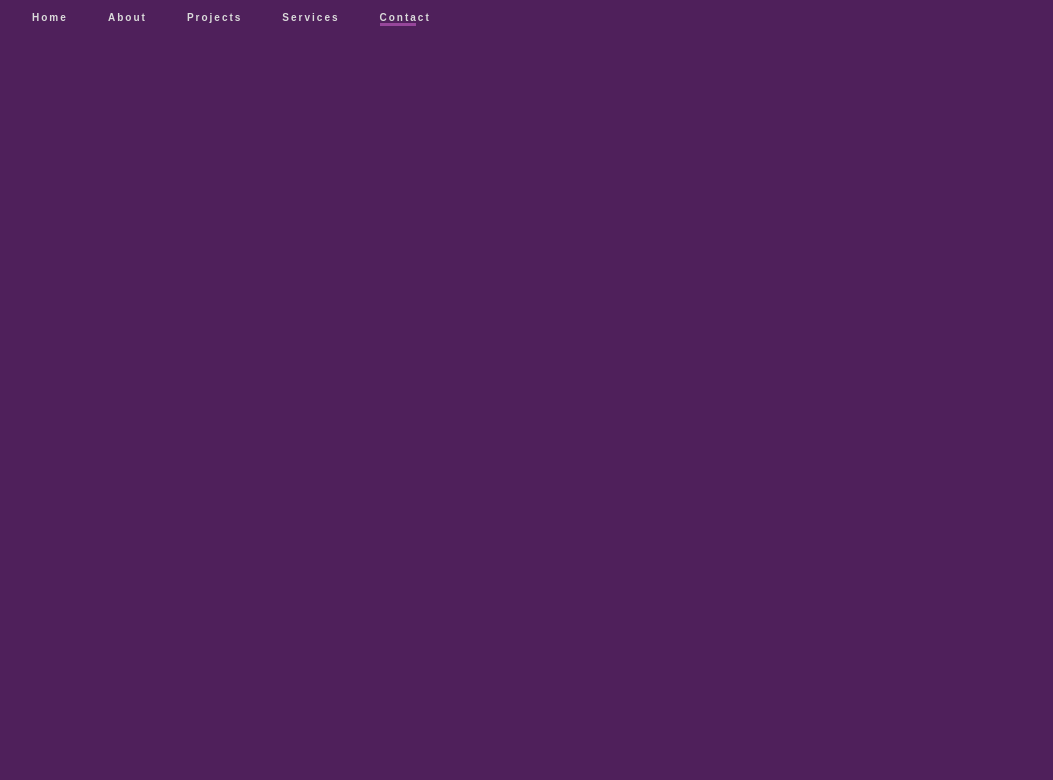
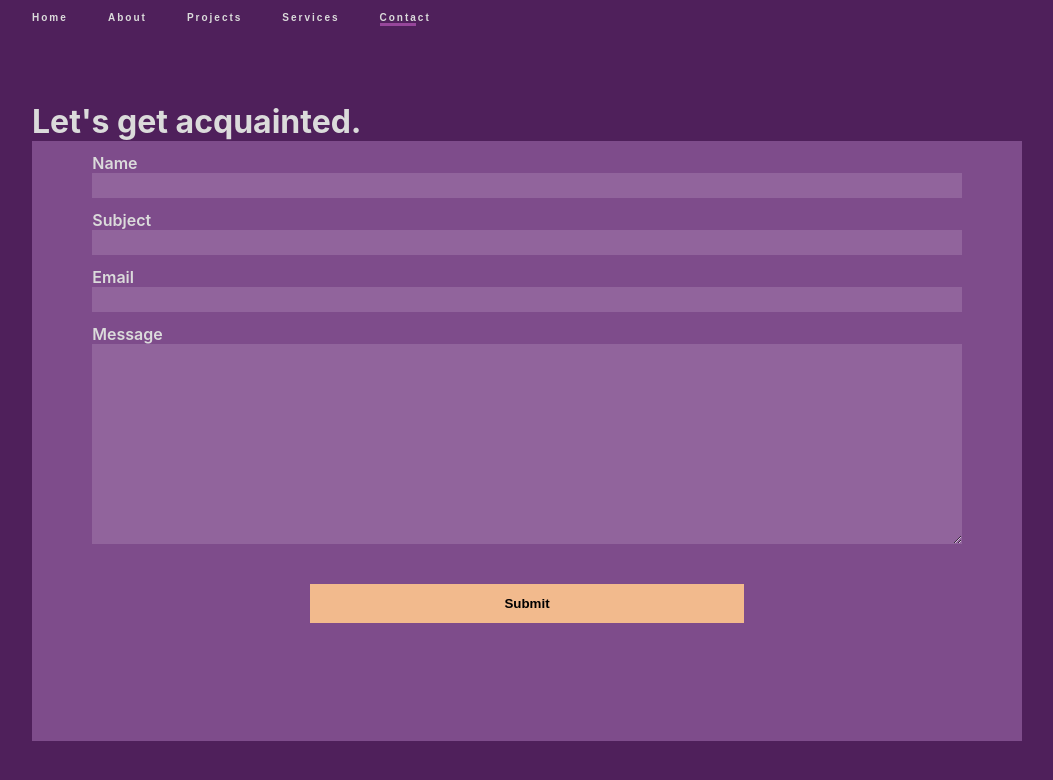
Before and after one commit to sagehogue/nextportfolio, a Next.js app: page /contact in a window 1280 px wide. Shown: the top 780 px of the page, without its empty margins (113-1166 px from the left). Built offline with nearby package versions, Linux system fonts and the light colour scheme; a web font is replaced by a local one.

Commit message:
created a contact form!

```diff
--- /dev/null
+++ b/components/ContactForm/ContactForm.jsx
@@ -0,0 +1,131 @@
+import React, { useState } from "react";
+import styled from "styled-components";
+
+const Form = styled.form`
+  min-height: 75vh;
+  background-color: var(--color-5);
+  padding: 0.75rem;
+  & input {
+  }
+  & input,
+  & textarea {
+    background-color: var(--color-7);
+    border: none;
+    padding: 5px;
+  }
+  & br {
+    margin-bottom: 3px;
+  }
+`;
+
+const FormContentWrapper = styled.div`
+  display: flex;
+  flex-direction: column;
+  justify-content: space-between;
+  height: 85%;
+  margin-bottom: auto;
+`;
+
+const FormEntry = styled.label`
+  display: block;
+  font-weight: 600;
+  width: 90%;
+  margin: 0 auto 0.75rem auto;
+`;
+
+const SubmitButton = styled.input`
+  background-color: var(--color-2) !important;
+  width: 45%;
+  margin: 1.5rem auto 0 auto;
+  padding: 0.75rem !important;
+  font-weight: 700;
+`;
+
+const FormInput = styled.input`
+  width: 100%;
+`;
+
+const TextArea = styled.textarea`
+  height: 25vh;
+  width: 100%;
+  //   margin: 0 auto 0 auto;
+`;
+
+export default function ContactForm() {
+  const handleSubmit = (e) => {
+    e.preventDefault();
+    console.log(`Submitted form data:
+        Name: ${name}
+        subject: ${subject}
+        email: ${email}
+        message: ${message}`);
+  };
+  let [name, setName] = useState("");
+  let [subject, setSubject] = useState("");
+  let [email, setEmail] = useState("");
+  let [message, setMessage] = useState("");
+
+  const handleFormChange = (e, state) => {
+    switch (state) {
+      case "name":
+        setName(e.target.value);
+        break;
+      case "subject":
+        setSubject(e.target.value);
+        break;
+      case "email":
+        setEmail(e.target.value);
+        break;
+      case "message":
+        setMessage(e.target.value);
+        break;
+    }
+  };
+
+  return (
+    <Form onSubmit={handleSubmit}>
+      <FormContentWrapper>
+        <FormEntry>
+          Name
+          <br />
+          <FormInput
+            type="text"
+            value={name}
+            onChange={(e) => handleFormChange(e, "name")}
+          ></FormInput>
+        </FormEntry>
+        <FormEntry>
+          Subject
+          <br />
+          <FormInput
+            type="text"
+            value={subject}
+            onChange={(e) => handleFormChange(e, "subject")}
+          ></FormInput>
+        </FormEntry>
+        <FormEntry>
+          Email
+          <br />
+          <FormInput
+            type="text"
+            value={email}
+            onChange={(e) => handleFormChange(e, "email")}
+          ></FormInput>
+        </FormEntry>
+        <FormEntry>
+          Message
+          <br />
+          <TextArea
+            value={message}
+            onChange={(e) => handleFormChange(e, "message")}
+          />
+        </FormEntry>
+        <SubmitButton
+          type="submit"
+          value="Submit"
+          onSubmit={handleSubmit}
+        ></SubmitButton>
+      </FormContentWrapper>
+    </Form>
+  );
+}
--- a/components/HamburgerMenu/Hamburger.jsx
+++ b/components/HamburgerMenu/Hamburger.jsx
@@ -6,7 +6,7 @@ import NavLink from "../elements/NavLink";
 const HamburgerStyle = styled.div`
 position: absolute;
 z-index: 2;
-left: 1.5rem;
+left: 1rem;
   display: flex;
   flex-direction: column;
   align-items: center;
--- a/components/elements/Helpers/Frame.jsx
+++ b/components/elements/Helpers/Frame.jsx
@@ -10,7 +10,7 @@ const FrameStyle = styled.div`
       : props.verticalCenter
       ? " auto 0 auto 0"
       : ""};
-  margin: ${(props) => (props.verticalCenter ? "auto" : "0 auto 0 auto")};
+  // margin: ${(props) => (props.verticalCenter ? "auto" : "0 auto 0 auto")};
   @media screen and (max-width: 900px) {
     max-width: ${(props) => (props.bringCenter ? "85vw" : "100vw")};
 
--- a/pages/contact.js
+++ b/pages/contact.js
@@ -4,7 +4,16 @@ import Nav from "../components/Nav/Nav";
 import Page from "../components/Page/Page";
 import Wrapper from "../components/Wrapper/Wrapper";
 import styles from "../styles/Pages/about.module.css";
+import styled from "styled-components";
+import ContactForm from "../components/ContactForm/ContactForm";
+import Frame from "../components/elements/Helpers/Frame";
+const Headline = styled.h1`
+  margin: 0;
+`;
 
+const SpaceFromTop = styled.div`
+  margin-top: 4rem;
+`;
 export default function Contact() {
   return (
     <Page>
@@ -18,6 +27,12 @@ export default function Contact() {
       </Head>
       <Wrapper>
         <Nav location="/contact" />
+        <SpaceFromTop />
+
+        <Frame horizontalCenter>
+          <Headline>Let's get acquainted.</Headline>
+          <ContactForm />
+        </Frame>
       </Wrapper>
     </Page>
   );
--- a/styles/globals.css
+++ b/styles/globals.css
@@ -16,6 +16,16 @@ a {
 * {
   box-sizing: border-box;
 }
+
+h1,
+h2,
+h3,
+h4,
+h5,
+p,
+label {
+  color: var(--color-offwhite);
+}
 /* breakpoints: 1800, 1600, 1500, 1300, 1150, 1050, 900, */
 :root {
   --color-1: #4f205b;
@@ -24,6 +34,7 @@ a {
   --color-4: #eadaeb;
   --color-5: #7e4c8b;
   --color-6: #9c3306;
+  --color-7: #91649c;
   /* formerly 0 277px */
   --desktop-page-padding: 0 305px;
   --desktop-page-width: 1366px;
```
Also changed, not shown: pages/about.js (+4 -3 lines).
